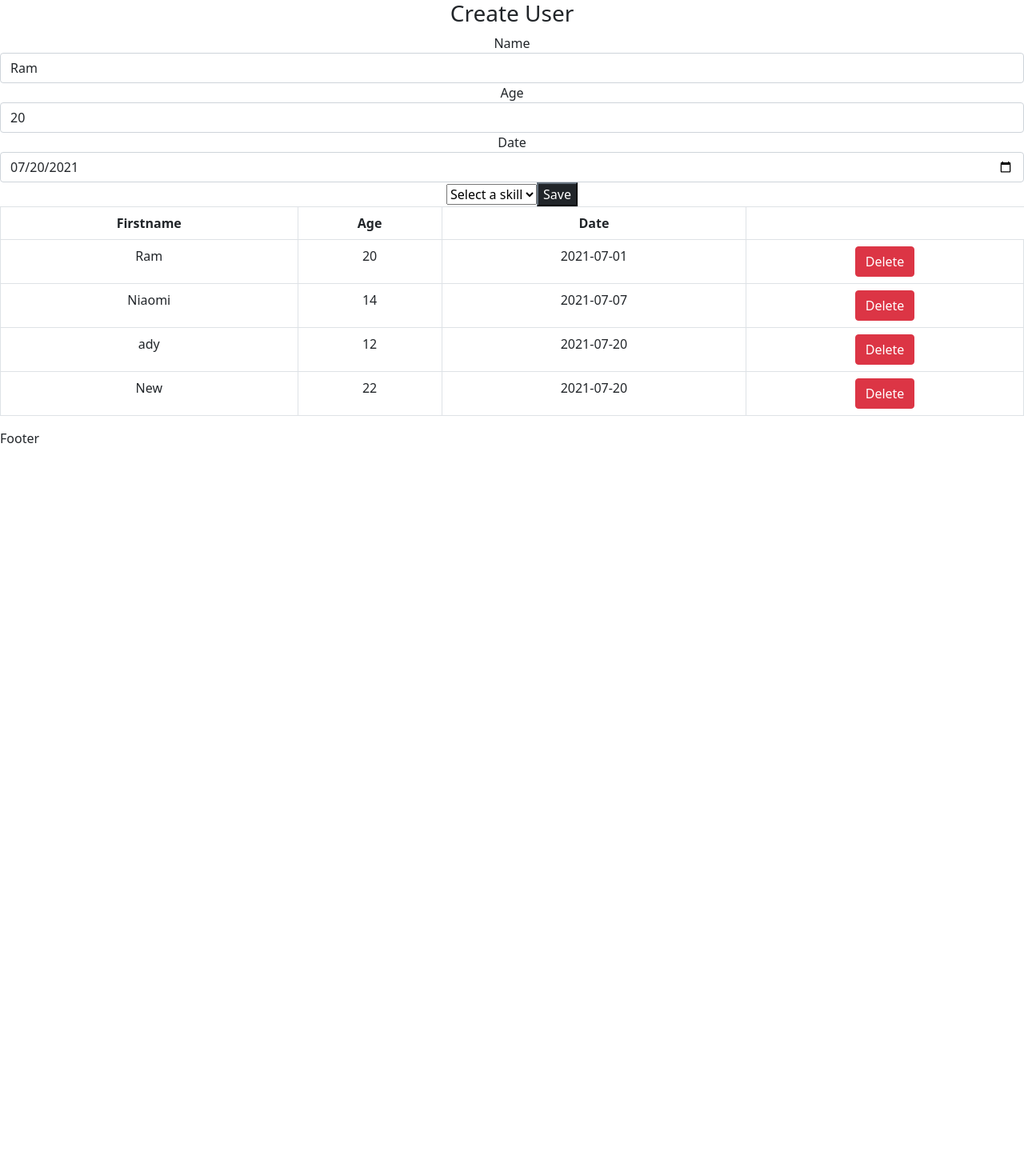
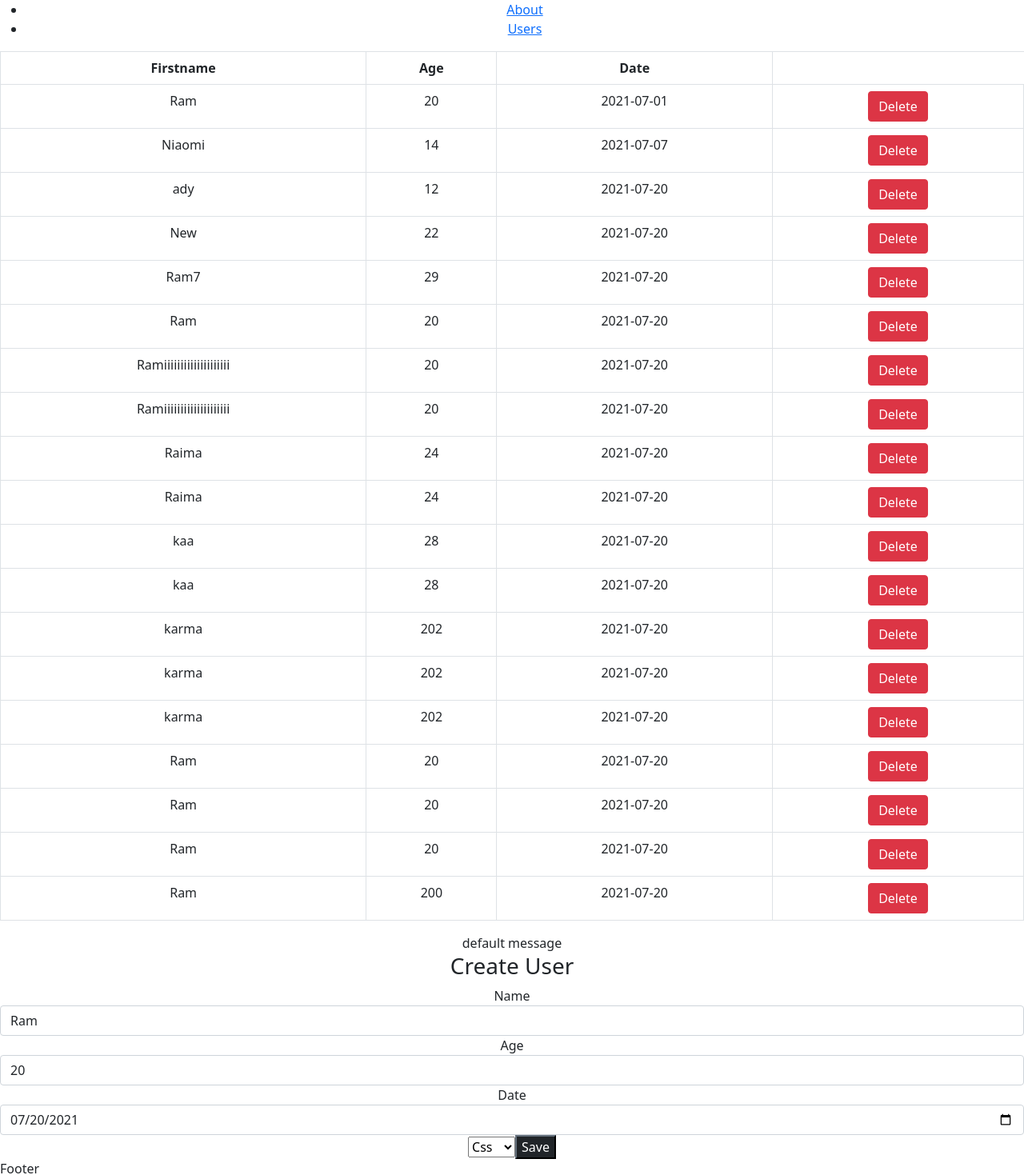
Before and after one commit to Jktimes1/practise1, a React (Create React App) app in the folder Day11/user-app/: page /users in a window 1280 px wide. Shown: the part 48-1517 px from the top of the page at 80% size. Before the commit the page ends 800 px from the top, so only its background shows below. Built offline with nearby package versions, Linux system fonts and the light colour scheme; data requests are answered from the project's data file.

Commit message:
Dynamice drop down

```diff
--- a/Day11/user-app/db.json
+++ b/Day11/user-app/db.json
@@ -26,6 +26,116 @@
       "date": "2021-07-20",
       "skill": "css",
       "id": 7
+    },
+    {
+      "firstname": "Ram7",
+      "age": "29",
+      "date": "2021-07-20",
+      "skill": "JS",
+      "id": 8
+    },
+    {
+      "firstname": "Ram",
+      "age": "20",
+      "date": "2021-07-20",
+      "skill": "Html",
+      "id": 9
+    },
+    {
+      "firstname": "Ramiiiiiiiiiiiiiiiiiiii",
+      "age": "20",
+      "date": "2021-07-20",
+      "skill": "Html",
+      "id": 10
+    },
+    {
+      "firstname": "Ramiiiiiiiiiiiiiiiiiiii",
+      "age": "20",
+      "date": "2021-07-20",
+      "skill": "Html",
+      "id": 11
+    },
+    {
+      "firstname": "Raima",
+      "age": "24",
+      "date": "2021-07-20",
+      "skill": "Html",
+      "id": 12
+    },
+    {
+      "firstname": "Raima",
+      "age": "24",
+      "date": "2021-07-20",
+      "skill": "Html",
+      "id": 13
+    },
+    {
+      "firstname": "kaa",
+      "age": "28",
+      "date": "2021-07-20",
+      "skill": "Html",
+      "id": 14
+    },
+    {
+      "firstname": "kaa",
+      "age": "28",
+      "date": "2021-07-20",
+      "skill": "Html",
+      "id": 15
+    },
+    {
+      "firstname": "karma",
+      "age": "202",
+      "date": "2021-07-20",
+      "skill": "Html",
+      "id": 16
+    },
+    {
+      "firstname": "karma",
+      "age": "202",
+      "date": "2021-07-20",
+      "skill": "Html",
+      "id": 17
+    },
+    {
+      "firstname": "karma",
+      "age": "202",
+      "date": "2021-07-20",
+      "skill": "Html",
+      "id": 18
+    },
+    {
+      "firstname": "Ram",
+      "age": "20",
+      "date": "2021-07-20",
+      "skill": "Html",
+      "id": 19
+    },
+    {
+      "firstname": "Ram",
+      "age": "20",
+      "date": "2021-07-20",
+      "skill": "Html",
+      "id": 20
+    },
+    {
+      "firstname": "Ram",
+      "age": "20",
+      "date": "2021-07-20",
+      "skill": "Html",
+      "id": 21
+    },
+    {
+      "firstname": "Ram",
+      "age": "200",
+      "date": "2021-07-20",
+      "skill": "Js",
+      "id": 22
     }
+  ],
+  "skills": [
+    "Css",
+    "Html",
+    "Js"
   ]
 }
--- a/Day11/user-app/src/App.js
+++ b/Day11/user-app/src/App.js
@@ -9,11 +9,44 @@ import {
   Route,
   Link
 } from "react-router-dom";
+import Footer from './components/Footer';
 function App() {
   return (
     <div className="App">
-            <Userform/>
-            <Userlist/>
+            {/* <Userform/>
+            <Userlist/> */}
+
+<Router>
+      <div>
+        <nav>
+          <ul>
+            <li>
+              <Link to="/">Home</Link>
+            </li>
+            <li>
+              <Link to="/about">About</Link>
+            </li>
+            <li>
+              <Link to="/users">Users</Link>
+            </li>
+          </ul>
+        </nav>
+
+        {/* A <Switch> looks through its children <Route>s and
+            renders the first one that matches the current URL. */}
+        <Switch>
+          <Route path="/about">
+            <Userform />
+          </Route>
+          <Route path="/users">
+            <Userlist /> <Userform/>
+          </Route>
+          {/* <Route path="/">
+            < />
+          </Route> */}
+        </Switch>
+      </div>
+    </Router>
     </div>
 
 
--- a/Day11/user-app/src/components/Userform.js
+++ b/Day11/user-app/src/components/Userform.js
@@ -1,12 +1,23 @@
-import { useState } from "react"
+import { useState,useEffect } from "react"
 import axios from "axios"
 import Message from "./Message";
 export default function Userform(){
+    const[skills,setSkills]=useState([]);
     const [userform,setUserform]=useState({
         firstname:"Ram",
         age:'20',
         date:'2021-07-20',
-        skill:'Html',
+
+    });
+    useEffect(function(){
+        // if(skills.length!==0){
+        //     return;
+        // }
+        const promise=axios.get('http://localhost:4200/skills');
+        promise.then(function(response){
+            setSkills(response.data);
+            console.log(response.data);
+        },[])
     });
     const [isError,setError]=useState({msg:'default message'});
     const handleEvent= function (event){
@@ -38,11 +49,16 @@ export default function Userform(){
         <label>Name</label><input name='firstname' className='form-control'value={userform.firstname} onChange={handleEvent} />
         <label >Age</label><input name='age' value={userform.age} className='form-control' onChange={handleEvent} type="Number"></input>
         <label >Date </label><input name='date' value={userform.date} className='form-control' onChange={handleEvent} type="date" />
-        <select name='skill' onChange={handleSection}>
-            <option>Select a skill</option>
+        {/* <select name='skill' onChange={handleSection}>
+            <option defaultValue>Select a skill</option>
             <option value='Html'>Html</option>
             <option value='css'>css</option>
             <option value='JS'>JS</option>
+        </select>   THESE ARE HARDCODED VALUES*/}
+        <select name='skill' onChange={handleEvent}>
+        {skills.map(function(skill,index){
+                    return (
+                    <option key={index} value={skill}>{skill}</option>)})};
         </select>
         <button className='btn-dark'onClick={save}>Save</button>
         <Message msg={userform.msg}></Message>
```
